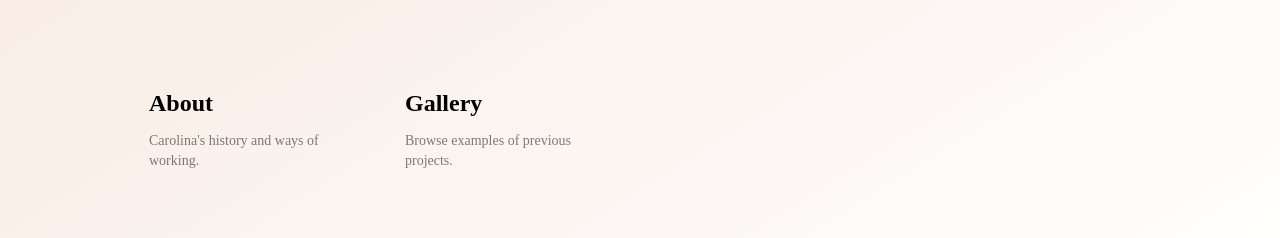
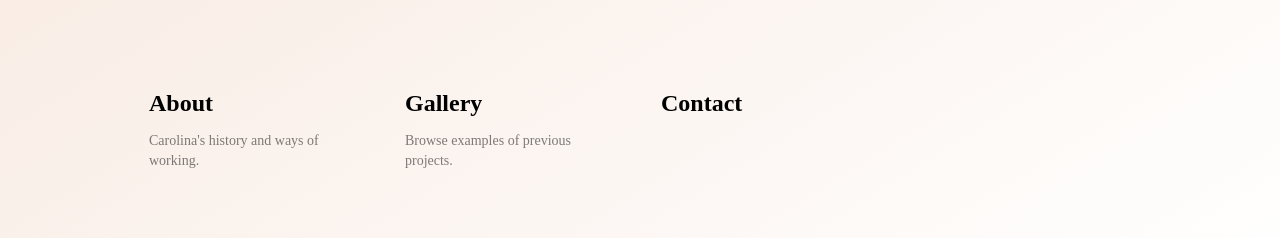
Before and after one commit to olliebrownlow/callig, a Next.js app: page / in a window 1280 px wide. Shown: the part 516-754 px from the top of the page. Built offline with nearby package versions, Linux system fonts and the light colour scheme; a web font is replaced by a local one.

Commit message:
add contact tile

```diff
--- a/src/app/page.js
+++ b/src/app/page.js
@@ -25,7 +25,7 @@ export default function Home() {
       <div className="grid text-center lg:max-w-5xl lg:w-full lg:mb-0 lg:grid-cols-4 lg:text-left">
       <a
           href=""
-          className="group rounded-lg border border-transparent px-5 py-4 transition-colors hover:border-gray-300 hover:bg-creampink hover:dark:border-neutral-700 hover:dark:bg-neutral-800/30"
+          className="group rounded-lg border border-transparent px-5 py-4 transition-colors hover:border-gray-300 hover:dark:border-neutral-700 hover:dark:bg-neutral-800/30"
           target="_blank"
           rel="noopener noreferrer"
         >
@@ -41,7 +41,7 @@ export default function Home() {
 
         <a
           href=""
-          className="group rounded-lg border border-transparent px-5 py-4 transition-colors hover:border-gray-300 hover:bg-creampink hover:dark:border-neutral-700 hover:dark:bg-neutral-800/30"
+          className="group rounded-lg border border-transparent px-5 py-4 transition-colors hover:border-gray-300 hover:dark:border-neutral-700 hover:dark:bg-neutral-800/30"
           target="_blank"
           rel="noopener noreferrer"
         >
@@ -54,6 +54,17 @@ export default function Home() {
             Browse examples of previous projects.
           </p>
         </a>
+
+        <a
+          href=""
+          className="group rounded-lg border border-transparent px-5 py-4 transition-colors hover:border-gray-300 hover:dark:border-neutral-700 hover:dark:bg-neutral-800/30"
+          target="_blank"
+          rel="noopener noreferrer"
+        >
+          <h2 className={`mb-3 text-2xl font-semibold group-hover:text-3xl`}>
+            Contact
+          </h2>
+        </a>
       </div>
     </main>
   );
```
